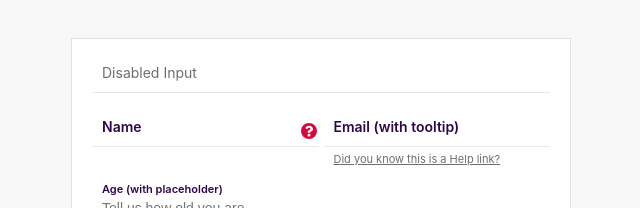
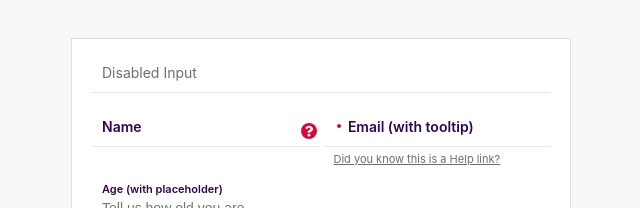
Before and after one commit to iamjoelgeorge/resuable-formik-forms-library, a React (Create React App) app: page / in a window 1280 px wide. Shown: the top 208 px of the page, without its empty margins (319-959 px from the left). Built offline with nearby package versions, Linux system fonts and the light colour scheme.

Commit message:
Added Proptypes to Input.js

```diff
--- a/src/components/CustomFormikForm/Input/Input.js
+++ b/src/components/CustomFormikForm/Input/Input.js
@@ -1,5 +1,6 @@
 import React from 'react';
 
+import PropTypes from 'prop-types';
 import { Field } from 'formik';
 
 import styles from './Input.module.scss';
@@ -48,6 +49,7 @@ const Input = (props) => {
             inputEntered={!!inputValue}
             htmlFor={name}
             showErrorStyle={addErrorClassesToLabelAndInput}
+            inputIsRequired={isRequired}
           />
         )}
 
@@ -71,4 +73,18 @@ const Input = (props) => {
   );
 };
 
+Input.propTypes = {
+  label: PropTypes.string.isRequired,
+  name: PropTypes.string.isRequired,
+  placeholder: PropTypes.string,
+  formik: PropTypes.object,
+  containerClass: PropTypes.string,
+  showTooltipImage: PropTypes.bool,
+  tooltipLink: PropTypes.string,
+  tooltipLinkText: PropTypes.string,
+  helpLinkText: PropTypes.string,
+  helpLink: PropTypes.string,
+  isRequired: PropTypes.bool,
+};
+
 export default Input;
--- a/src/components/CustomFormikForm/SlidingLabel/SlidingLabel.js
+++ b/src/components/CustomFormikForm/SlidingLabel/SlidingLabel.js
@@ -12,13 +12,15 @@ const SlidingLabel = (props) => {
     htmlFor,
     showErrorStyle,
     customClass,
-    isRequired,
+    inputIsRequired = false,
     ...rest
   } = props;
 
+  const isRequiredStyle = inputIsRequired ? styles.inputIsRequired : '';
+
   const labelDefaultClasses = inputEntered
-    ? joinClassNames([styles.label, customClass, styles.slideLabel])
-    : joinClassNames([styles.label, customClass]);
+    ? joinClassNames([styles.label, isRequiredStyle, customClass, styles.slideLabel])
+    : joinClassNames([styles.label, isRequiredStyle, customClass]);
 
   const labelClasses = showErrorStyle
     ? joinClassNames([labelDefaultClasses, styles.labelError])
@@ -37,6 +39,7 @@ SlidingLabel.propTypes = {
   htmlFor: PropTypes.string.isRequired,
   showErrorStyle: PropTypes.bool.isRequired,
   customClass: PropTypes.string,
+  inputIsRequired: PropTypes.bool,
   rest: PropTypes.object,
 };
 
```
